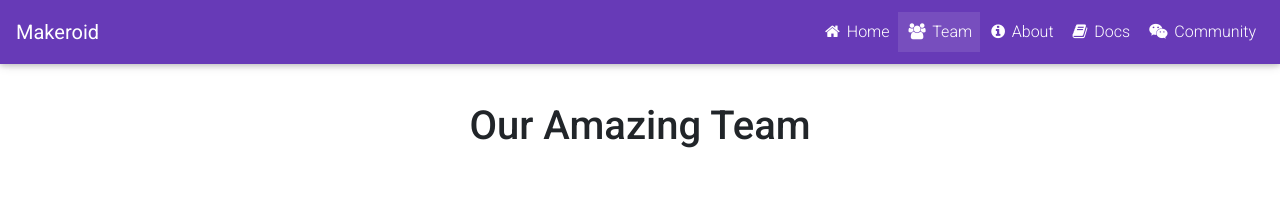
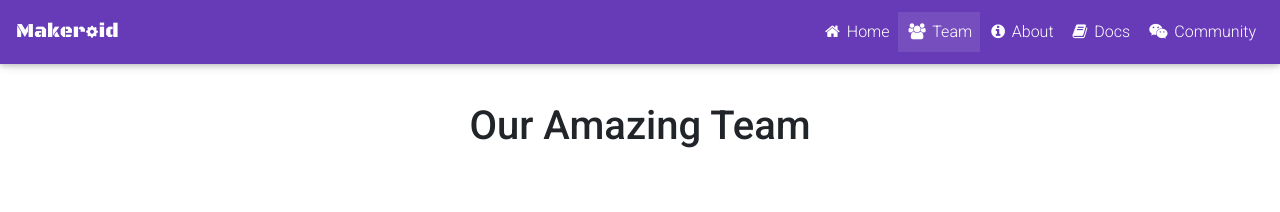
Before and after one commit to Kodular/kodular.github.io, a Jekyll site: the page built from team.html, in a window 1280 px wide. Shown: the top 212 px of the page. Built offline with Jekyll 4.4.1, drawn with Linux system fonts in a browser that asks for light colours; nearby versions of some CDN libraries.

Commit message:
Update nav.html

```diff
--- a/_includes/nav.html
+++ b/_includes/nav.html
@@ -1,5 +1,5 @@
 <nav class="navbar fixed-top navbar-expand-lg navbar-dark purple darken-4 scrolling-navbar">
-        <a class="navbar-brand" href="/"><strong>Makeroid</strong></a>
+        <a class="navbar-brand" href="/" style="font-family: Makeroid;"><strong>Makeroid</strong></a>
         <button class="navbar-toggler" type="button" data-toggle="collapse" data-target="#navbarSupportedContent" aria-controls="navbarSupportedContent" aria-expanded="false" aria-label="Toggle navigation">
                 <span class="navbar-toggler-icon"></span>
         </button>
```
